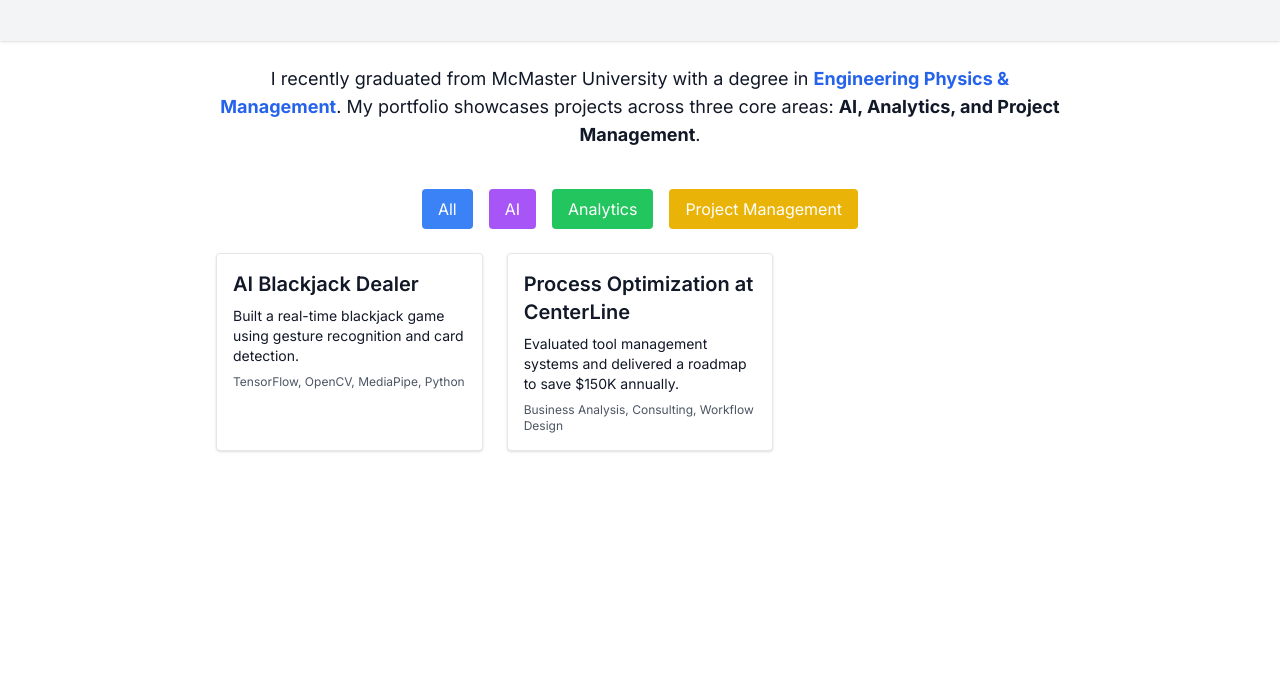
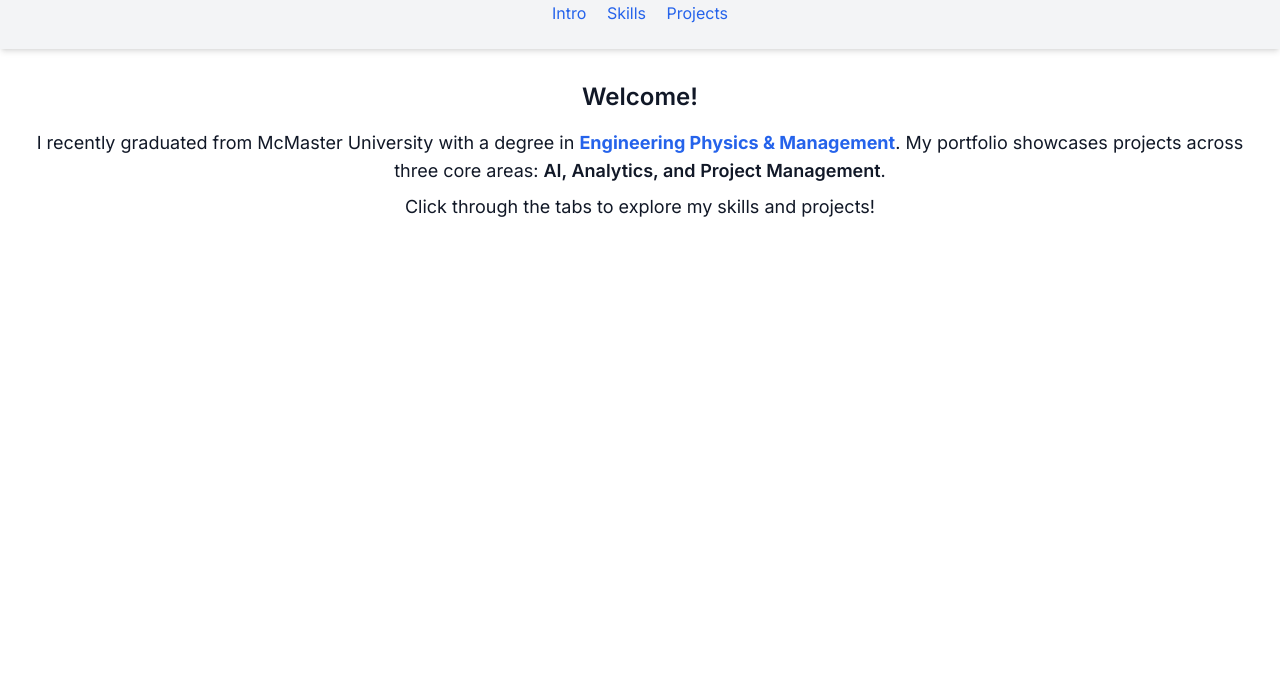
Before and after one commit to sunilengphys/suniltrial, a plain HTML site: page index.html in a window 1280 px wide. Shown: the part 107-800 px from the top of the page. Drawn offline with nearby package versions, Linux system fonts and the light colour scheme.

Commit message:
Update index.html

```diff
--- a/index.html
+++ b/index.html
@@ -3,94 +3,34 @@
 <head>
   <meta charset="UTF-8" />
   <meta name="viewport" content="width=device-width, initial-scale=1.0" />
-    <title>Sunil Balendran Portfolio</title>
-    <meta name="description" content="Sunil Balendran's Portfolio" />
-
-    <!-- Fonts -->
-    <link href="https://fonts.googleapis.com/css2?family=Inter:wght@400;600;700&display=swap" rel="stylesheet" />
-
-    <!-- Tailwind CSS -->
+  <title>Sunil Balendran | Portfolio</title>
   <script src="https://cdn.tailwindcss.com"></script>
+  <link href="https://fonts.googleapis.com/css2?family=Inter:wght@400;600;700&display=swap" rel="stylesheet">
   <style>
     body {
       font-family: 'Inter', sans-serif;
     }
   </style>
 </head>
-
 <body class="bg-white text-gray-900">
-    <header class="text-center py-10 bg-gray-100 shadow">
+  <header class="bg-gray-100 p-6 shadow-md text-center">
     <h1 class="text-4xl font-bold">Sunil Balendran</h1>
     <p class="text-lg text-gray-600">AI | Analytics | Project Management</p>
+    <nav class="mt-4 space-x-4">
+      <a href="index.html" class="text-blue-600 hover:underline">Intro</a>
+      <a href="skills.html" class="text-blue-600 hover:underline">Skills</a>
+      <a href="projects.html" class="text-blue-600 hover:underline">Projects</a>
+    </nav>
   </header>
 
-    <main class="max-w-4xl mx-auto p-6">
-      <section class="mb-10 text-center">
-        <p class="text-lg">
-          I recently graduated from McMaster University with a degree in
-          <strong class="text-blue-600">Engineering Physics & Management</strong>.
+  <main class="p-8 text-center">
+    <h2 class="text-2xl font-semibold mb-4">Welcome!</h2>
+    <p class="text-lg mb-2">
+      I recently graduated from McMaster University with a degree in <strong class="text-blue-600">Engineering Physics & Management</strong>.
       My portfolio showcases projects across three core areas:
-          <strong>AI, Analytics, and Project Management</strong>.
+      <strong class="font-semibold">AI, Analytics, and Project Management</strong>.
     </p>
-      </section>
-
-      <section class="mb-12">
-        <div class="flex justify-center space-x-4 mb-6">
-          <button class="filter-btn px-4 py-2 bg-blue-500 text-white rounded" data-category="all">All</button>
-          <button class="filter-btn px-4 py-2 bg-purple-500 text-white rounded" data-category="AI">AI</button>
-          <button class="filter-btn px-4 py-2 bg-green-500 text-white rounded" data-category="Analytics">Analytics</button>
-          <button class="filter-btn px-4 py-2 bg-yellow-500 text-white rounded" data-category="Project Management">Project Management</button>
-        </div>
-
-        <div id="project-grid" class="grid grid-cols-1 sm:grid-cols-2 lg:grid-cols-3 gap-6">
-          <!-- JS will insert project cards here -->
-        </div>
-      </section>
+    <p class="text-lg">Click through the tabs to explore my skills and projects!</p>
   </main>
-
-    <script>
-      const projects = [
-        {
-          title: "AI Blackjack Dealer",
-          category: ["AI", "Analytics", "Project Management"],
-          description: "Built a real-time blackjack game using gesture recognition and card detection.",
-          tags: ["TensorFlow", "OpenCV", "MediaPipe", "Python"]
-        },
-        {
-          title: "Process Optimization at CenterLine",
-          category: ["Analytics", "Project Management"],
-          description: "Evaluated tool management systems and delivered a roadmap to save $150K annually.",
-          tags: ["Business Analysis", "Consulting", "Workflow Design"]
-        }
-      ];
-
-      const grid = document.getElementById('project-grid');
-
-      function renderProjects(filter) {
-        grid.innerHTML = '';
-        projects.forEach(project => {
-          if (filter === 'all' || project.category.includes(filter)) {
-            const card = document.createElement('div');
-            card.className = "bg-white border border-gray-200 shadow rounded p-4";
-            card.innerHTML = `
-              <h2 class="text-xl font-semibold mb-2">${project.title}</h2>
-              <p class="text-sm mb-2">${project.description}</p>
-              <div class="text-xs text-gray-600">${project.tags.join(', ')}</div>
-            `;
-            grid.appendChild(card);
-          }
-        });
-      }
-
-      document.querySelectorAll('.filter-btn').forEach(btn => {
-        btn.addEventListener('click', () => {
-          document.querySelectorAll('.filter-btn').forEach(b => b.classList.remove('opacity-50'));
-          btn.classList.add('opacity-50');
-          renderProjects(btn.getAttribute('data-category'));
-        });
-      });
-
-      renderProjects('all');
-    </script>
 </body>
 </html>
```
Lines whose indentation alone changed are shown as unchanged.
